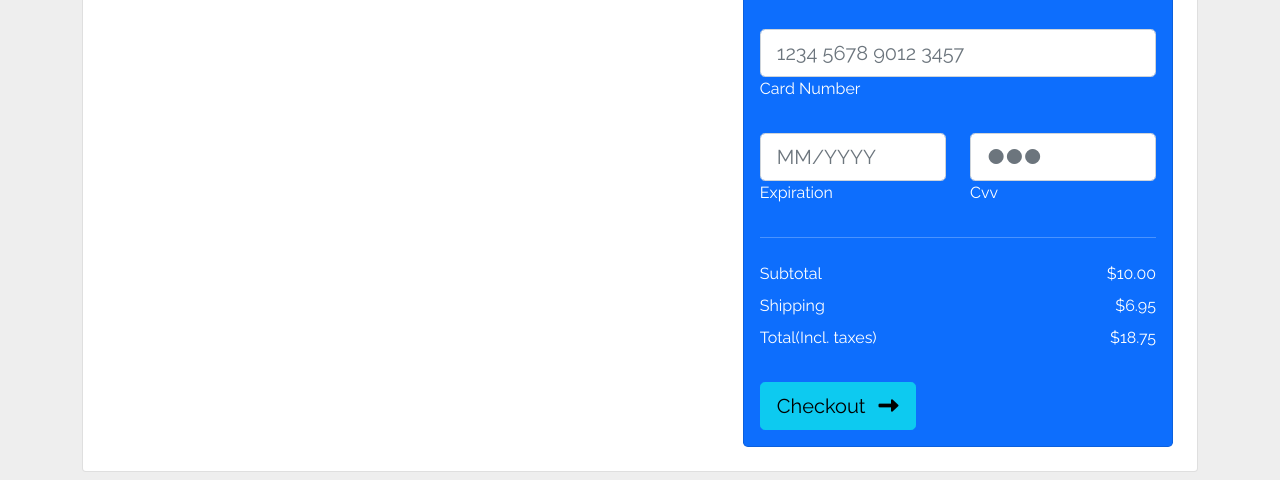
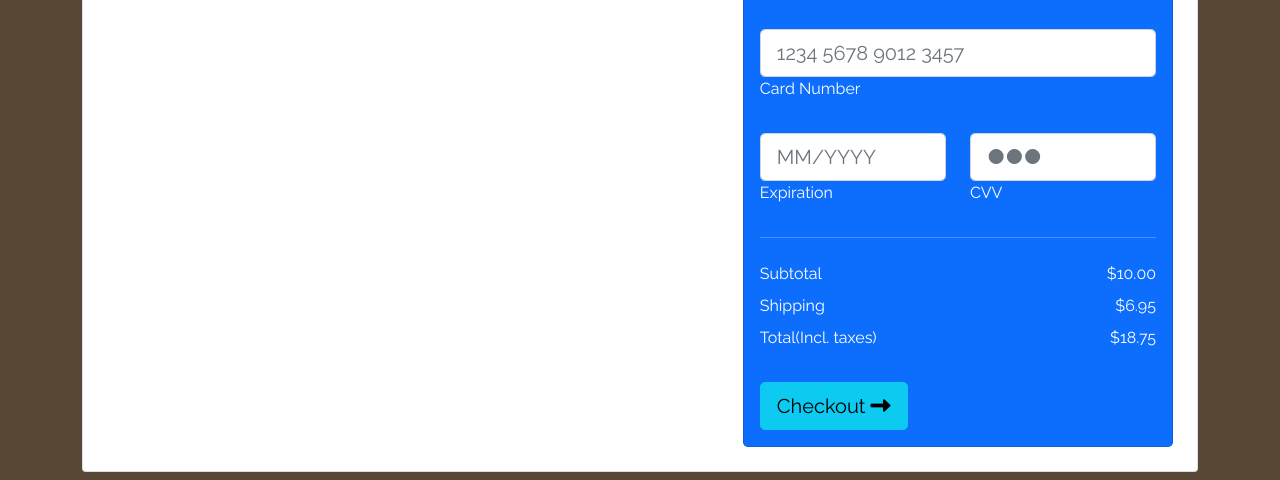
Before and after one commit to kaider/ChaseWick, a plain HTML site: page cart.html in a window 1280 px wide. Shown: the part 472-952 px from the top of the page. Drawn offline with nearby package versions, Linux system fonts and the light colour scheme.

Commit message:
Update cart.html

```diff
--- a/cart.html
+++ b/cart.html
@@ -99,15 +99,15 @@
 <nav aria-label="breadcrumb">
   <ol class="breadcrumb">
     <li class="breadcrumb-item"><a href="index.html">Home</a></li>
-    <li class="breadcrumb-item"><a href="#">Products</a></li>
-    <li class="breadcrumb-item"><a href="product.html">Cart</a></li>
+    <li class="breadcrumb-item"><a href="product.html">Products</a></li>
+    <li class="breadcrumb-item"><a href="#">Cart</a></li>
 
   </ol>
 </nav>
 
     <section style="height: 110vh;">
 
-      <section class="h-100 h-custom" style="background-color: #eee;">
+      <section class="h-100 h-custom" style="background-color: #594736;">
         <div class="container py-5 h-100">
           <div class="row d-flex justify-content-center align-items-center h-100">
             <div class="col">
@@ -215,7 +215,7 @@
                                 <div class="form-outline form-white">
                                   <input type="password" id="typeText" class="form-control form-control-lg"
                                     placeholder="&#9679;&#9679;&#9679;" size="1" minlength="3" maxlength="3" />
-                                  <label class="form-label" for="typeText">Cvv</label>
+                                  <label class="form-label" for="typeText">CVV</label>
                                 </div>
                               </div>
                             </div>
@@ -242,7 +242,7 @@
                           <button type="button" class="btn btn-info btn-block btn-lg">
                             <div class="d-flex justify-content-between">
 
-                              <span>Checkout <i class="fas fa-long-arrow-alt-right ms-2"></i></span>
+                              <span>Checkout <i class="fas fa-long-arrow-alt-right"></i></span>
                             </div>
                           </button>
 
```
